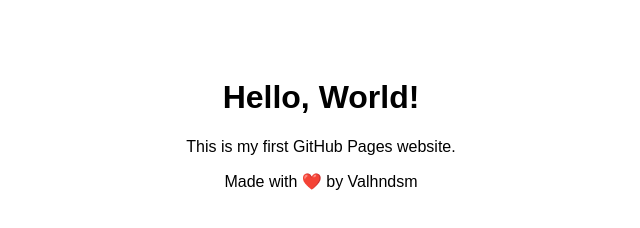
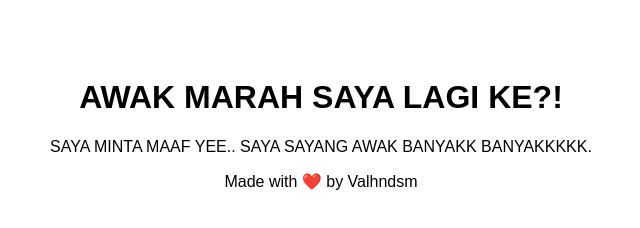
Before and after one commit to hariz124/valhndsm.github.io, a plain HTML site: page index.html in a window 1280 px wide. Shown: the whole page, without its empty margins (319-959 px from the left). Drawn offline with Linux system fonts and the light colour scheme.

Commit message:
Update index.html

```diff
--- a/index.html
+++ b/index.html
@@ -1,14 +1,14 @@
 <!DOCTYPE html>
 <html>
 <head>
-    <title>Welcome to My Site</title>
+    <title>HAI SAYANG SAYAAAA!!!!!!</title>
     <style>
         body { font-family: Arial, sans-serif; text-align: center; padding: 50px; }
     </style>
 </head>
 <body>
-    <h1>Hello, World!</h1>
-    <p>This is my first GitHub Pages website.</p>
+    <h1>AWAK MARAH SAYA LAGI KE?!</h1>
+    <p>SAYA MINTA MAAF YEE.. SAYA SAYANG AWAK BANYAKK BANYAKKKKK.</p>
     <footer>
         <p>Made with ❤️ by Valhndsm</p>
     </footer>
```
